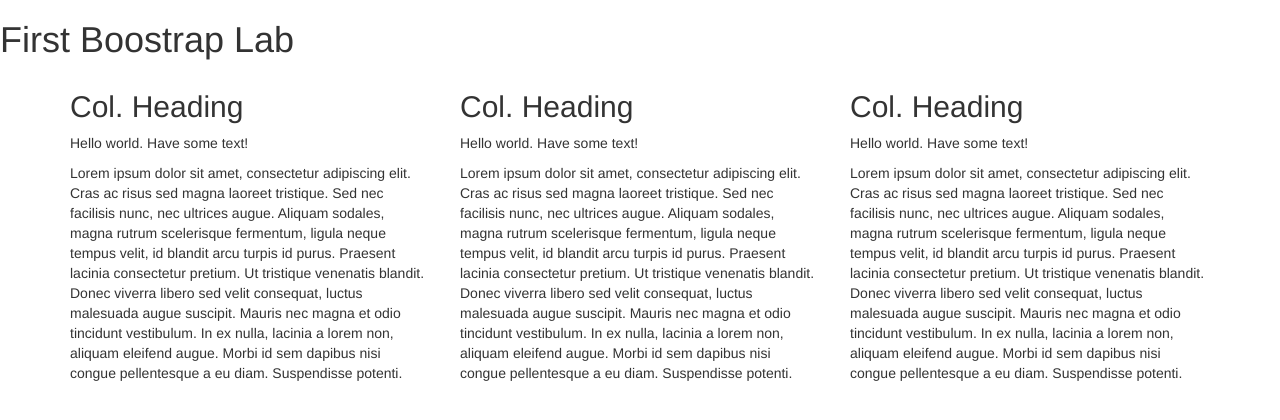
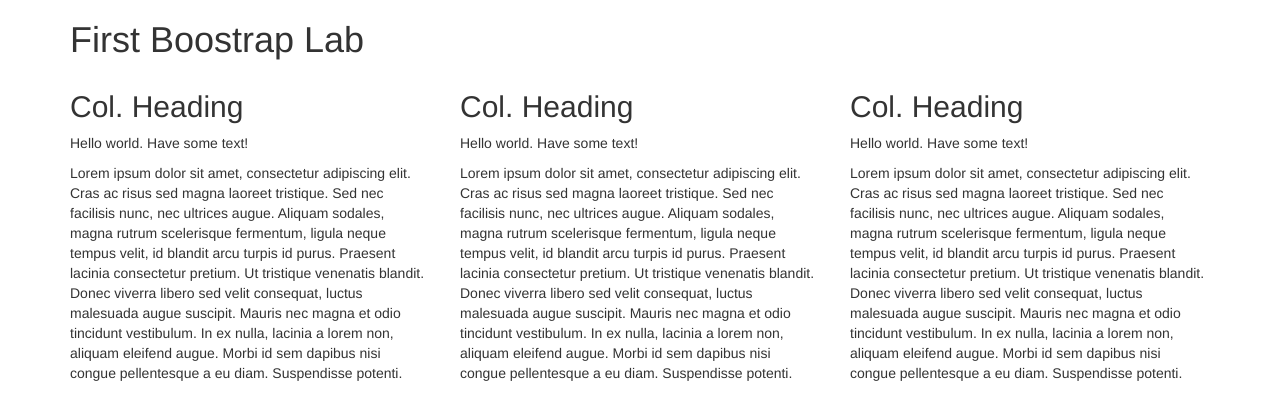
Before and after one commit to gwang1210/first-bs-demo, a plain HTML site: page index.html in a window 1280 px wide. Drawn offline with nearby package versions, Linux system fonts and the light colour scheme.

Commit message:
Update index.html

```diff
--- a/index.html
+++ b/index.html
@@ -18,9 +18,11 @@
     <![endif]-->
   </head>
   <body>
-    <h1>First Boostrap Lab</h1>
 
     <div class="container">
+     <div class="row">
+       <h1 class="col-md-12">First Boostrap Lab</h1>
+     </div>
      <div class="row">
         <div class="col-md-4">
       <h2>Col. Heading</h2>
```
